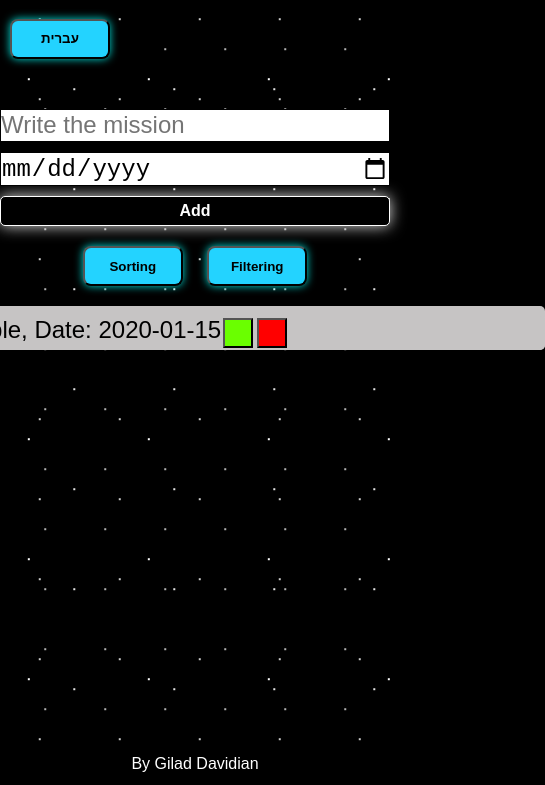
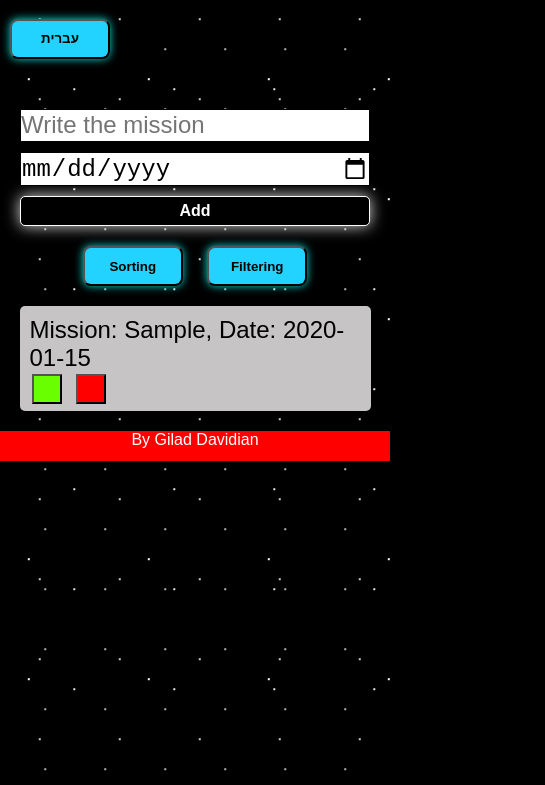
Before and after one commit to GiladDavidian/GiladDavidianJavaScriptProject, a plain HTML site: page index.html in a window 390 px wide. Both pictures are taken after typing "Sample", "2020-01-15" into the empty fields and a click on the button "Add". Shown: the part 59-844 px from the top of the page, 545 px wide, since content can reach past the window. Drawn offline with Linux system fonts and the light colour scheme.

Commit message:
update Project

```diff
--- a/index.html
+++ b/index.html
@@ -28,7 +28,7 @@
             <button class="btnSorting">Sorting</button>
             <button class="btnFiltering">Filtering</button>
         </div>
-        <div class="container2">
+        <div id="container2">
             <div id="containerButtons">
                 <button class="btnEverything" id="btnEverything">Everything</button>
                 <button class="btnCompleted" id="btnCompleted">Completed</button>
@@ -36,7 +36,7 @@
             </div>
         </div>
 
-        <div class="container3">
+        <div id="container3">
             <ul class="containerTasks">
             </ul>
         </div>
--- a/main.js
+++ b/main.js
@@ -57,11 +57,12 @@ function renderTasks() {
     filteredTasks.forEach(task => {
         let liElement = document.createElement('li')
         liElement.innerHTML = `
-            <li>
-                Mission: ${task.missionText}, Date: ${task.dueDate}
+
+            Mission: ${task.missionText}, Date: ${task.dueDate}
+            <div class="listButtons">
                 <button class="btnC"></button>
                 <button class="btnX"></button>
-            </li>
+            </div>
         `
         if (task.completed) {
             liElement.style.textDecoration = 'line-through';
@@ -73,6 +74,7 @@ function renderTasks() {
                 clickedLi.style.textDecoration = 'line-through';
                 task.completed = true;
                 saveTasks(tasks);
+                renderTasks()
             } else if (event.target.classList.contains('btnX')) {
                 const indexToDelete = tasks.findIndex(t => t.id === task.id);
                 if (indexToDelete !== -1) {
--- a/style.css
+++ b/style.css
@@ -10,6 +10,8 @@ body {
     height: 100vh;
     position: relative;
     font-family: Arial, Helvetica, sans-serif;
+    display: flex;
+    flex-direction: column;
 }
 
 .background-stars {
@@ -40,62 +42,6 @@ body {
         fallAndSwayStars2 25s linear infinite,
         fallAndSwayStars3 20s linear infinite,
         fallAndSwayStars4 35s linear infinite;
-}
-
-@keyframes fallAndSwayStars1 {
-    0% {
-        background-position: 0% 0%;
-    }
-
-    50% {
-        background-position: 15% 50vh;
-    }
-
-    100% {
-        background-position: 0% 100vh;
-    }
-}
-
-@keyframes fallAndSwayStars2 {
-    0% {
-        background-position: 25% 0%;
-    }
-
-    50% {
-        background-position: 30% 50vh;
-    }
-
-    100% {
-        background-position: 25% 100vh;
-    }
-}
-
-@keyframes fallAndSwayStars3 {
-    0% {
-        background-position: 50% 0%;
-    }
-
-    50% {
-        background-position: 45% 50vh;
-    }
-
-    100% {
-        background-position: 50% 100vh;
-    }
-}
-
-@keyframes fallAndSwayStars4 {
-    0% {
-        background-position: 75% 0%;
-    }
-
-    50% {
-        background-position: 80% 50vh;
-    }
-
-    100% {
-        background-position: 75% 100vh;
-    }
 }
 
 .btnChangeLanguage {
@@ -216,7 +162,7 @@ button {
     color: white;
 }
 
-.container2 {
+#container2 {
     display: flex;
     justify-content: center;
 }
@@ -243,25 +189,42 @@ button {
 }
 
 #containerButtons button:active {
-    background-color: #222;
     transform: translateY(0);
-    box-shadow: 0 0 5px rgba(255, 255, 255, 0.4);
-    color: white;
 }
 
-.container3 {
+#containerButtons button:focus {
+    background-color: white;
+    color: black;
+    border: 2px solid #000;
+    box-shadow: 0 0 8px rgba(255, 255, 255, 0.862);
+}
+
+
+.containerTasks {
     display: flex;
     justify-content: center;
+    align-items: center;
+    flex-direction: column;
 }
 
 .containerTasks li {
     width: 700px;
+    height: 60px;
     background-color: #c6c4c4;
     margin-top: 10px;
     list-style-type: none;
     border-radius: 5px;
     display: flex;
+    justify-content: space-between;
+    align-items: center;
     font-size: 1.5rem;
+    padding: 5px 10px;
+}
+
+.listButtons {
+    display: flex;
+    gap: 10px;
+    margin-right: 0;
 }
 
 li button {
@@ -279,11 +242,83 @@ li button {
 }
 
 footer {
-    width: 100vw;
     height: 30px;
-    background-color: black;
+    background-color: rgb(255, 0, 0);
     color: white;
-    position: fixed;
     bottom: 0;
     text-align: center;
+    margin-top: 20px;
 }
+
+@media(max-width:576px) {
+    #container {
+        padding-inline: 20px;
+    }
+
+    #container3 {
+        padding-inline: 20px;
+    }
+
+    .containerTasks li {
+        width: 90vw;
+        height: unset;
+        display: unset;
+        padding-top: 10px;
+    }
+}
+
+@keyframes fallAndSwayStars1 {
+    0% {
+        background-position: 0% 0%;
+    }
+
+    50% {
+        background-position: 15% 50vh;
+    }
+
+    100% {
+        background-position: 0% 100vh;
+    }
+}
+
+@keyframes fallAndSwayStars2 {
+    0% {
+        background-position: 25% 0%;
+    }
+
+    50% {
+        background-position: 30% 50vh;
+    }
+
+    100% {
+        background-position: 25% 100vh;
+    }
+}
+
+@keyframes fallAndSwayStars3 {
+    0% {
+        background-position: 50% 0%;
+    }
+
+    50% {
+        background-position: 45% 50vh;
+    }
+
+    100% {
+        background-position: 50% 100vh;
+    }
+}
+
+@keyframes fallAndSwayStars4 {
+    0% {
+        background-position: 75% 0%;
+    }
+
+    50% {
+        background-position: 80% 50vh;
+    }
+
+    100% {
+        background-position: 75% 100vh;
+    }
+}
```
